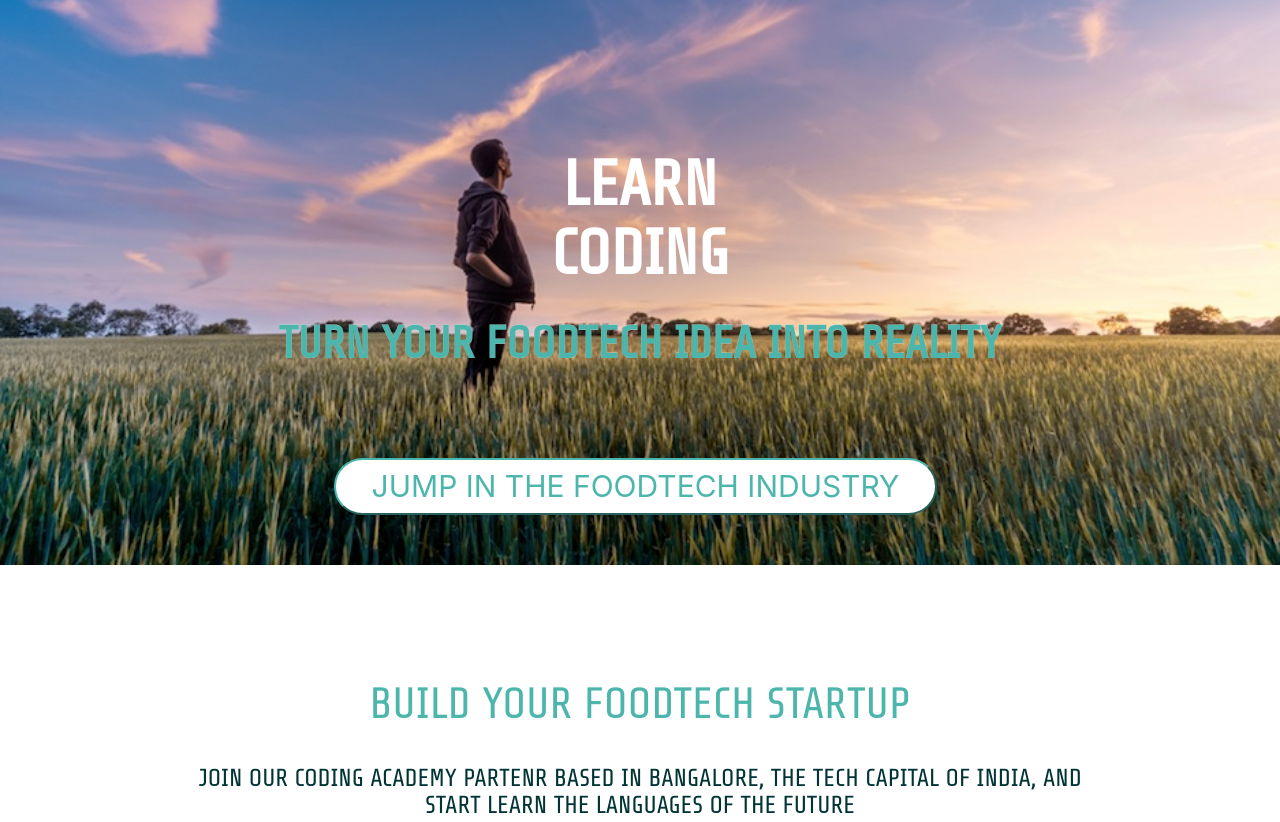
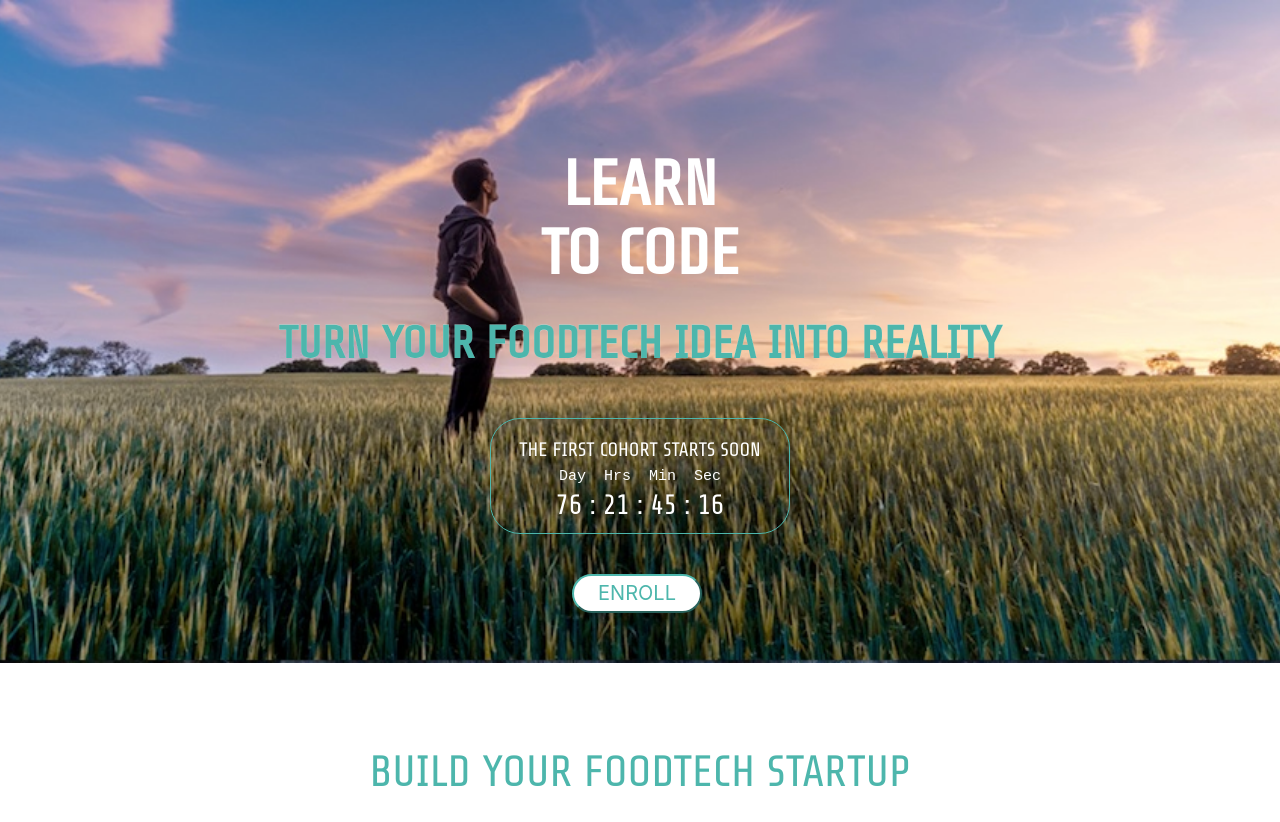
Before and after one commit to website-creator-art/FTB, a plain HTML site: page index.html in a window 1280 px wide. Shown: the top 822 px of the page. Drawn offline with nearby package versions, Linux system fonts and the light colour scheme; files that its build step writes are made by us from their sources; a web font is replaced by a local one.

Commit message:
Add files via upload

```diff
--- a/index.html
+++ b/index.html
@@ -55,6 +55,7 @@ height="0" width="0" style="display:none;visibility:hidden"></iframe></noscript>
       <a href=""><img src="image/logo2.png" class="brand-logo" ></a>
      <!--   <a href="" class="brand-logo">FoodTech Bootcamp
       </a> -->
+      <button id="button" class="nav-test-button" >ENROLL</button>
 
 
       <a href="#" data-target="mobile-demo" class="sidenav-trigger button-collapse"><i class="material-icons">menu</i></a>
@@ -82,15 +83,27 @@ height="0" width="0" style="display:none;visibility:hidden"></iframe></noscript>
 
 <!-- Intro -->
 
- <div id="intro" class="parallax-container valign-wrapper">
+ <div id="intro" style="width: 100%" class="parallax-container valign-wrapper">
     <div id="image_intro" class="parallax"><img src="image/landscape_low.jpg" alt=""></div>
     <div class="section-intro no-pad-bot">
       <div class="container">
-        <h1 id="title-test" class="header-title light">LEARN<br>CODING</h1>
+        <h1 id="title-test" class="header-title light">LEARN<br>TO CODE</h1>
 
         <h2 class="header-subtitle" light>TURN YOUR FOODTECH IDEA INTO REALITY</h2>
-        <button id="button" class="test-button" onclick="showFormContainer()">JUMP IN THE FOODTECH INDUSTRY</button>
 
+<!-- countdown -->
+    <div class="countdown-container">
+      <div class="count-down">
+        <h5>THE FIRST COHORT STARTS SOON</h5>
+        <pre>Day  Hrs  Min  Sec</pre>
+        <p class="count-down-p" id="demo"></p>
+      </div>
+    </div>
+
+    <button style="font-size: 20px" id="button" class="test-button" >ENROLL</button>
+
+<!-- Form button -->
+<!-- <button id="button" class="test-button" onclick="showFormContainer()">JUMP IN THE FOODTECH INDUSTRY</button>
 
     <div id="formContainer" style="display: none; margin-top: 60px;" class="container">
         <form id="form" class="row" target="_self" onsubmit="return postToGoogle();" action="" autocomplete="off">
@@ -103,17 +116,14 @@ height="0" width="0" style="display:none;visibility:hidden"></iframe></noscript>
           <div class="col s12 m6 offset-m3 l6 offset-l3">
            <button id="send" class="btn3 col s12 m12" type="submit">APPLY</button>
           </div>
-
       </form>
 
-
       <h5 id="success-msg" style="text-align: center; display: none">Thanks <span id="namehere"></span>!<br>We will get in touch soon.</h5>
-  </div>
+    </div> -->
 
 
     </div>
   </div>
-
 </div>
 
 
@@ -121,9 +131,11 @@ height="0" width="0" style="display:none;visibility:hidden"></iframe></noscript>
 
  <div id="bootcamp-program" class="container section">
     <div class="section-intro no-pad-bot">
+
+
       <div class="row">
           <!-- <h3 class="center icon-block white-text"><i class="material-icons colored">developer_mode</i></h3> -->
-          <h3 style="margin-top: 100px" class="title-section-about colored">BUILD YOUR FOODTECH STARTUP</h3>
+          <h3 style="margin-top: 70px" class="title-section-about colored">BUILD YOUR FOODTECH STARTUP</h3>
       </div>
       <div class="academy-info colored2">
         <h5>JOIN OUR CODING ACADEMY PARTENR BASED IN BANGALORE, THE TECH CAPITAL OF INDIA, AND START LEARN THE LANGUAGES OF THE FUTURE</h5>
@@ -464,38 +476,6 @@ height="0" width="0" style="display:none;visibility:hidden"></iframe></noscript>
  })
    </script>
 
-<!-- AJAX FORM SCRIPT -->
-<!-- <script>
-  $.fn.serializeObject = function() {
-  var o = {};
-  var a = this.serializeArray();
-  $.each(a, function() {
-    if (o[this.name]) {
-      if (!o[this.name].push) {
-        o[this.name] = [o[this.name]];
-      }
-      o[this.name].push(this.value || '');
-    } else {
-      o[this.name] = this.value || '';
-    }
-  });
-  return o;
-};
-
-var $form = $('form#test-form'),
-    url = 'https://script.google.com/macros/s/AKfycbwrPdkBOuiWOjk_MEgC3IOZePXvtNljNHI60tYPrtZmHxTk7CMM/exec'
-
-$('#submit-form').on('click', function(e) {
-  e.preventDefault();
-  var jqxhr = $.ajax({
-    url: url,
-    method: "GET",
-    dataType: "json",
-    data: $form.serializeObject()
-  }).success(function(e){console.log(e);}
-  );
-})
-</script> -->
 
 
 <script>
@@ -569,6 +549,37 @@ window.onload = function() {
 }
 </script>
 
+<script>
+// Set the date we're counting down to
+var countDownDate = new Date("Feb 15, 2020 09:00:00").getTime();
+
+// Update the count down every 1 second
+var x = setInterval(function() {
+
+  // Get today's date and time
+  var now = new Date().getTime();
+
+  // Find the distance between now and the count down date
+  var distance = countDownDate - now;
+
+  // Time calculations for days, hours, minutes and seconds
+  var days = Math.floor(distance / (1000 * 60 * 60 * 24));
+  var hours = Math.floor((distance % (1000 * 60 * 60 * 24)) / (1000 * 60 * 60));
+  var minutes = Math.floor((distance % (1000 * 60 * 60)) / (1000 * 60));
+  var seconds = Math.floor((distance % (1000 * 60)) / 1000);
+
+  // Output the result in an element with id="demo"
+  document.getElementById("demo").innerHTML = days + "\xa0:\xa0" + hours + "\xa0:\xa0"
+  + minutes + "\xa0:\xa0" + seconds ;
+
+  // If the count down is over, write some text
+  if (distance < 0) {
+    clearInterval(x);
+    document.getElementById("demo").innerHTML = "EXPIRED";
+  }
+}, 1000);
+</script>
+
 
   <!--  Javascript-->
   <script type="text/javascript" src="js/materialize.min.js"></script>
```
Lines whose indentation alone changed are shown as unchanged.
